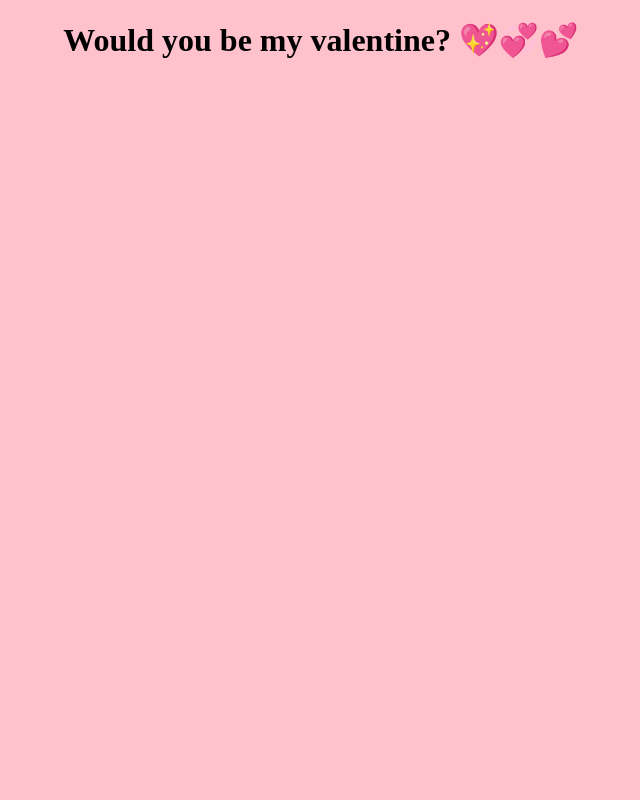
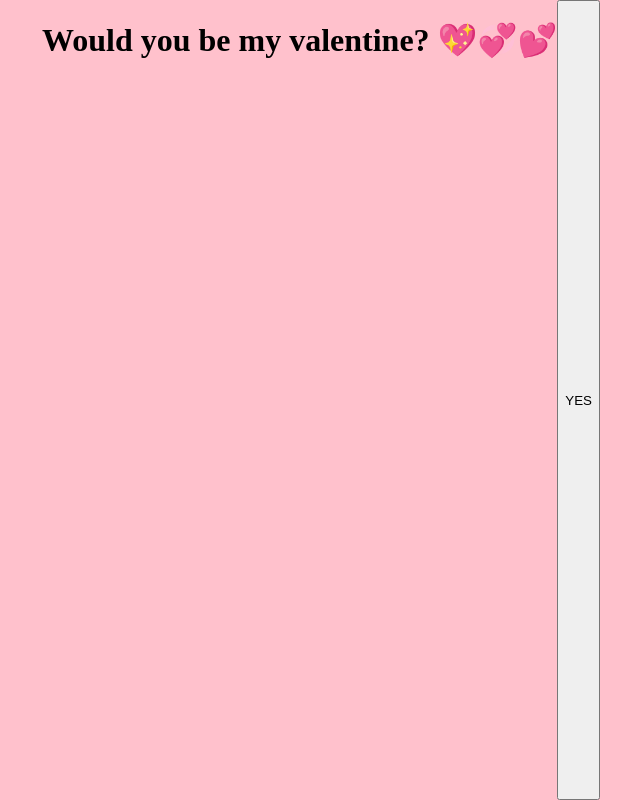
Before and after one commit to alistairmchua/vayintine.github.io, a plain HTML site: page index.html in a window 1280 px wide. Shown: the whole page, without its empty margins (319-959 px from the left). Drawn offline with Linux system fonts and the light colour scheme.

Commit message:
Update index.html

```diff
--- a/index.html
+++ b/index.html
@@ -14,4 +14,5 @@ body {
 </head>
 <body>
 <h1>Would you be my valentine? 💖💞💕 </h1>
+<button onclick="window.location.href='yes.html'">YES</button>
 </body>
```
